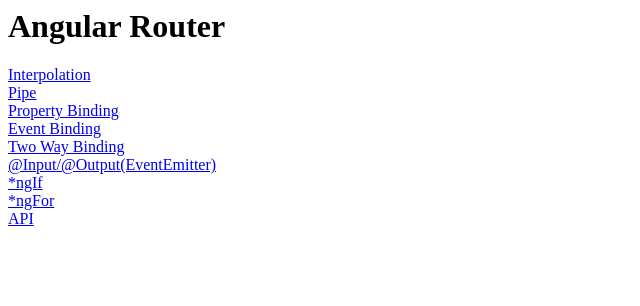
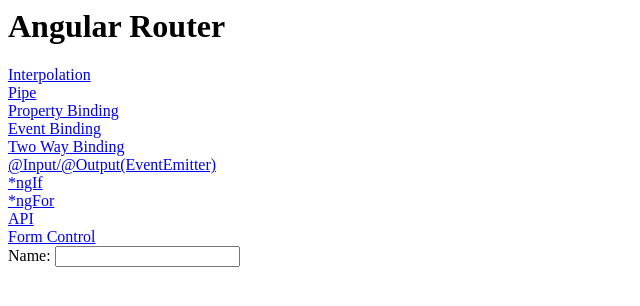
Before and after one commit to QuanticX/angular-quanticx-formation, an Angular app: page /form-control in a window 1280 px wide. Before the commit this address led to /. Shown: the top 306 px of the page, without its empty margins (0-640 px from the left). Built offline with nearby package versions, Linux system fonts and the light colour scheme.

Commit message:
Form Control

```diff
--- a/src/app/app.component.html
+++ b/src/app/app.component.html
@@ -17,5 +17,7 @@
   <a routerLink="/for" routerLinkActive="active">*ngFor</a>
   <br>
   <a routerLink="/api" routerLinkActive="active">API</a>
+  <br>
+  <a routerLink="/form-control" routerLinkActive="active">Form Control</a>
 </nav>
 <router-outlet></router-outlet>
--- /dev/null
+++ b/src/app/form-control/form-control.component.html
@@ -0,0 +1 @@
+<label> Name: <input type="text" [formControl]="name"/> </label>
--- /dev/null
+++ b/src/app/form-control/form-control.component.ts
@@ -0,0 +1,18 @@
+import { Component, OnInit } from '@angular/core';
+import { FormControl } from '@angular/forms';
+
+@Component({
+  selector: 'app-form-control',
+  templateUrl: './form-control.component.html',
+  styleUrls: ['./form-control.component.css']
+})
+export class FormControlComponent implements OnInit {
+
+  constructor() { }
+
+  ngOnInit() {
+  }
+
+  name = new FormControl('');
+
+}
```
Also changed, not shown: src/app/app.module.ts (+5 -3 lines), src/app/form-control/form-control.component.css (added).
